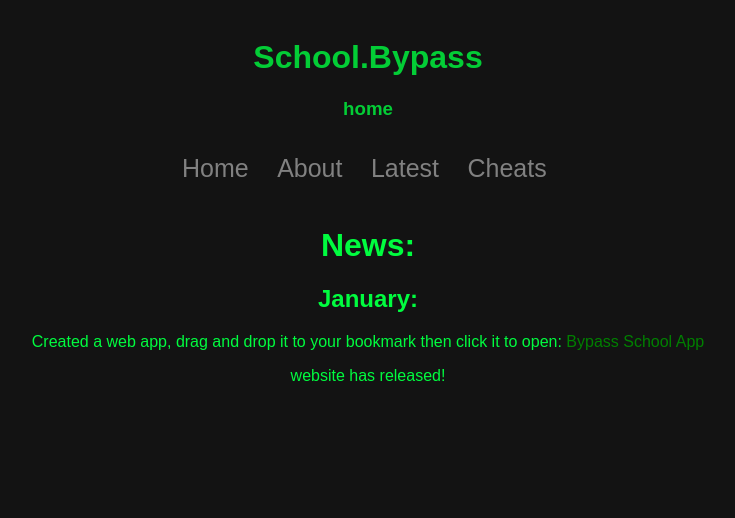
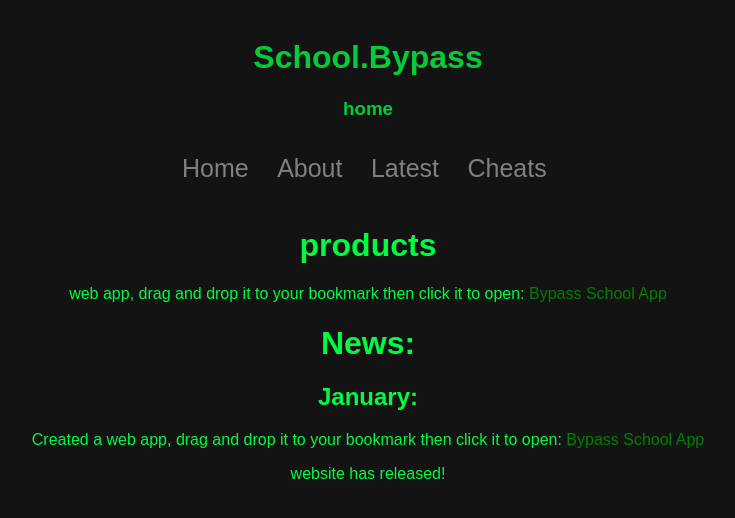
Before and after one commit to SpoopJak/BypassSchool, a plain HTML site: page index.html in a window 1280 px wide. Shown: the whole page, without its empty margins (272-1007 px from the left). Drawn offline with Linux system fonts and the light colour scheme.

Commit message:
Update index.html

```diff
--- a/index.html
+++ b/index.html
@@ -26,6 +26,10 @@ this will be posted on pages and updated frequently, but the webapp will stay th
     </div>
     <br>
     <div class = "HomeContent">
+        <h1>products</h1>
+        web app, drag and drop it to your bookmark then click it to open: <a href="javascript:function run(){var myWindow = window.open('https://spoopjak.github.io/BypassSchool/', '', 'width=1920,height=1080');}run();">Bypass School App</a>
+
+        <br>
         <h1>News:</h1>
         <h2>January:</h2>
         <p>Created a web app, drag and drop it to your bookmark then click it to open: <a href="javascript:function run(){var myWindow = window.open('https://spoopjak.github.io/BypassSchool/', '', 'width=1920,height=1080');}run();">Bypass School App</a>
```
